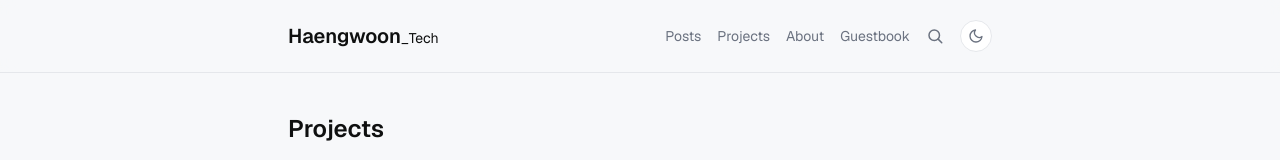
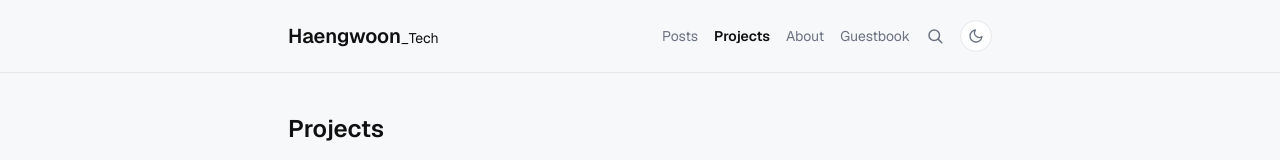
Before and after one commit to keemjongjin/haengwoon, a Next.js app: page /projects in a window 1280 px wide. Shown: the top 160 px of the page. Built offline with nearby package versions, Linux system fonts and the light colour scheme.

Commit message:
Bold the active header nav item for the current page

```diff
--- a/components/common/Header.tsx
+++ b/components/common/Header.tsx
@@ -69,11 +69,20 @@ export function Header() {
         </Link>
 
         <nav className="ml-auto flex shrink-0 gap-3 text-xs sm:gap-4 sm:text-sm">
-          {NAV[mode].map((item) => (
-            <Link key={item.href} href={item.href} className="text-mut hover:text-fg">
-              {item.label}
-            </Link>
-          ))}
+          {NAV[mode].map((item) => {
+            // 하위 경로(글 상세 등)도 같은 탭이 활성 상태로 보이도록 접두사까지 함께 검사
+            const active = pathname === item.href || pathname.startsWith(`${item.href}/`);
+            return (
+              <Link
+                key={item.href}
+                href={item.href}
+                aria-current={active ? "page" : undefined}
+                className={active ? "font-semibold text-fg" : "text-mut hover:text-fg"}
+              >
+                {item.label}
+              </Link>
+            );
+          })}
         </nav>
         <Link
           href={mode === "tech" ? "/search" : "/music/search"}
```
